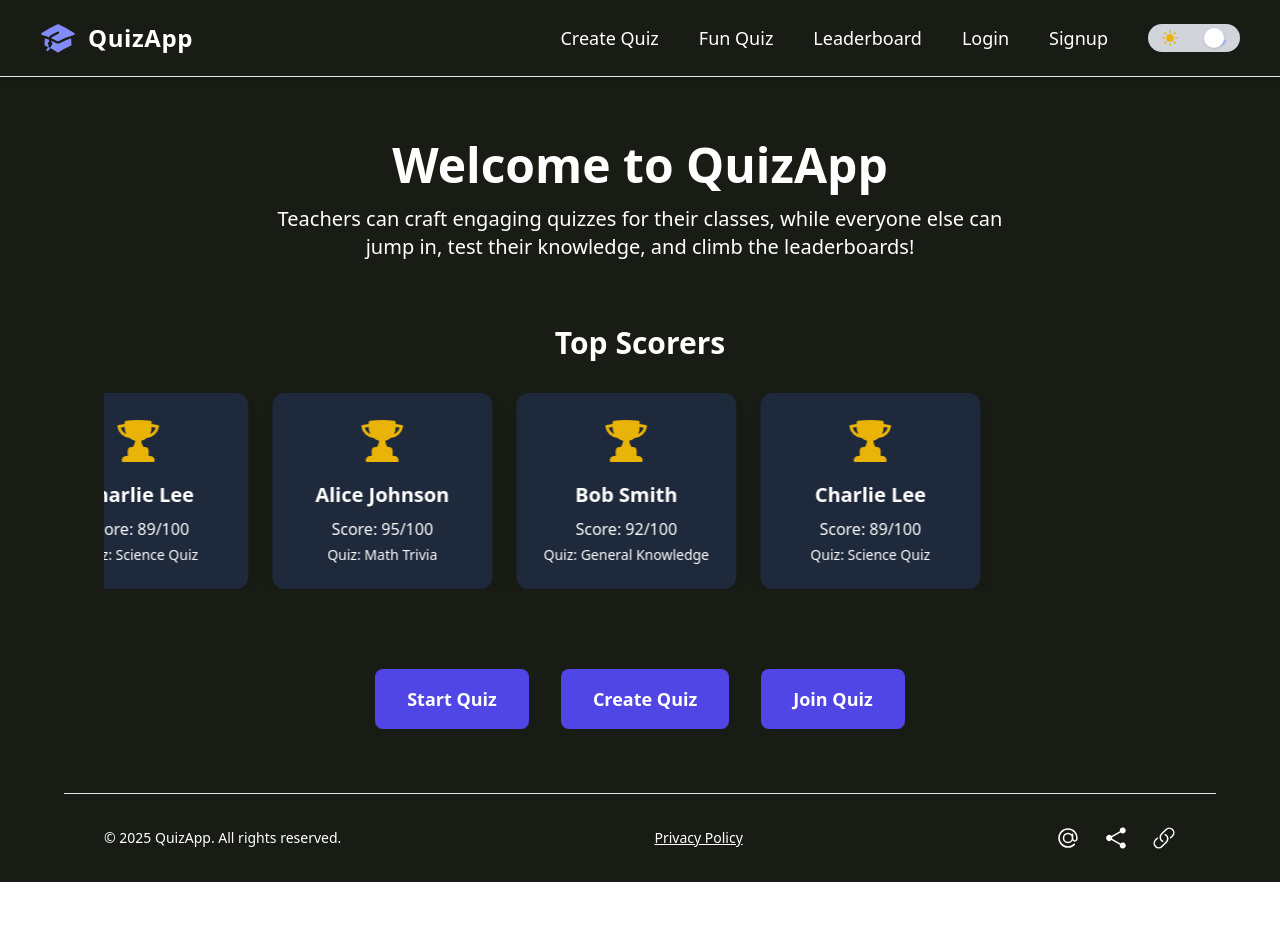
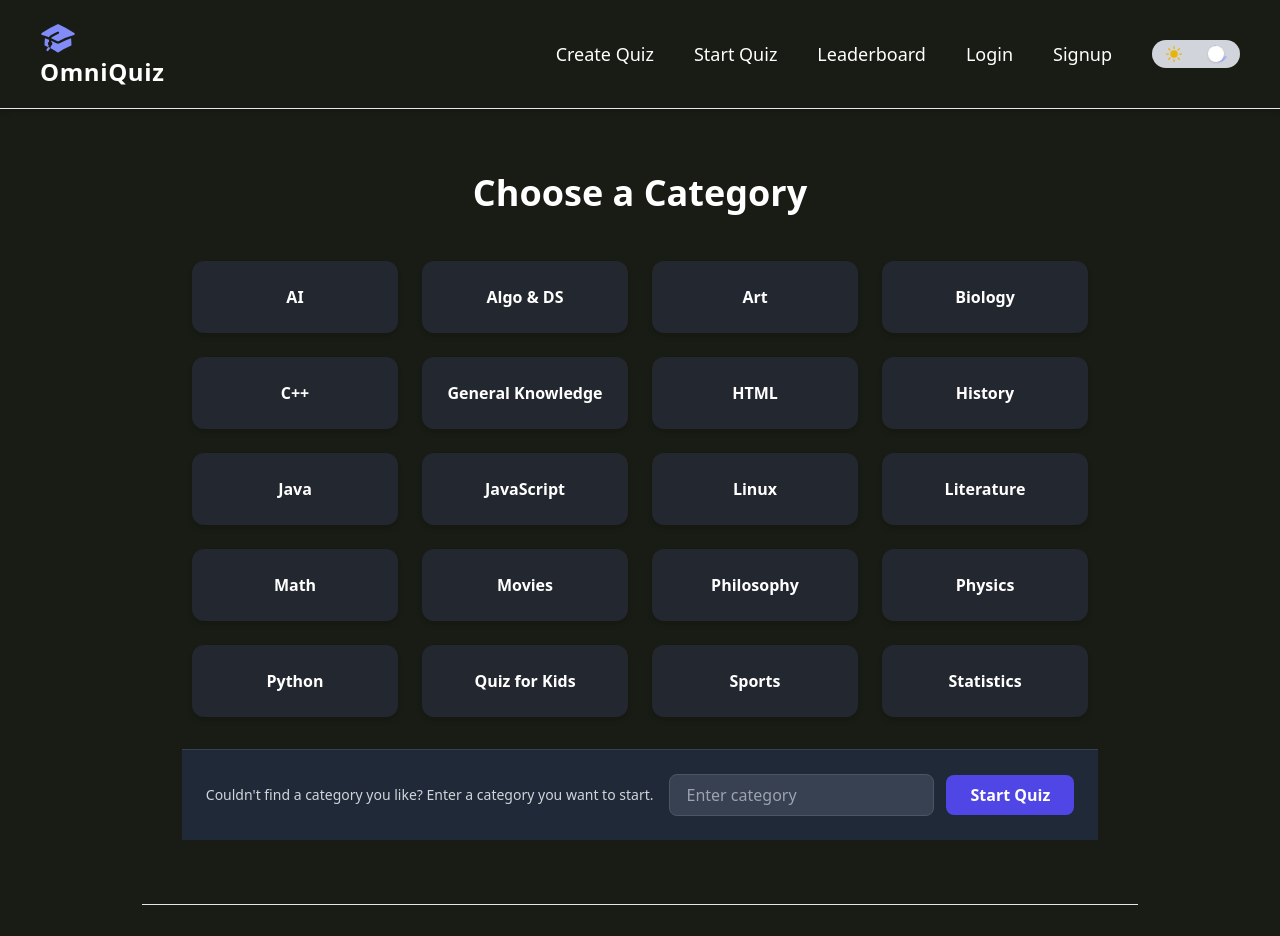
Before and after one commit to Yadati-Viswas/Quiz-App, a React (Create React App) app in the folder frontend-quiz/: page /start-quiz in a window 1280 px wide. Shown: the top 936 px of the page. Before the commit the page ends 883 px from the top, so only its background shows below. Built offline with nearby package versions, Linux system fonts and the light colour scheme.

Commit message:
Start Quiz Page Introduced.

```diff
--- a/frontend-quiz/package.json
+++ b/frontend-quiz/package.json
@@ -15,6 +15,7 @@
     "framer-motion": "^12.23.11",
     "react": "^19.1.1",
     "react-dom": "^19.1.1",
+    "react-router-dom": "^7.8.2",
     "react-scripts": "5.0.1",
     "web-vitals": "^2.1.4"
   },
--- a/frontend-quiz/src/App.js
+++ b/frontend-quiz/src/App.js
@@ -1,29 +1,27 @@
-/* HomePage.jsx */
-import { useState, useEffect } from "react";
-import Navbar from "./components/Navbar";
-import Footer from "./components/Footer";
-import Body from "./components/Body";
+import React from "react";
+import './App.css';
+import {BrowserRouter as Router, Route, Routes} from 'react-router-dom';
+import HomePage from "./HomePage";
+import StartQuizPage from "./components/pages/startQuiz";
+import { DarkModeContextProvider } from "./contexts/DarkModeContextProvider";
+// import CreateQuizPage from "./CreateQuizPage";
 
-export default function HomePage() {
-  const [darkMode, setDarkMode] = useState(true);
-
-  /* persist theme */
-  useEffect(() => {
-    const preferred = localStorage.getItem("theme");
-    setDarkMode(preferred !== "light");
-  }, []);
-  useEffect(() => {
-    document.documentElement.classList.toggle("dark", darkMode);
-    localStorage.setItem("theme", darkMode ? "dark" : "light");
-  }, [darkMode]);
-
+export default function App() {
   return (
-    <div className={`min-h-screen font-sans flex flex-col ${darkMode
-        ? "bg-[#181C14] from-slate-900 via-indigo-900 to-indigo-800 text-white"
-        : "bg-gradient-to-br from-gray-100 via-blue-100 to-blue-200 text-gray-900"}`}>
-          <Navbar darkMode={darkMode} setDarkMode={setDarkMode} />
-          <Body darkMode={darkMode}/>
-          <Footer darkMode={darkMode}/>
+    <div>
+      <DarkModeContextProvider>
+      <Router>
+        <Routes>
+          <Route path="/"  element={<HomePage/>} />
+          <Route path="/start-quiz" element={<StartQuizPage/>} />
+          {/* <Route path="/create-quiz" component={CreateQuizPage} />
+          <Route path="/leaderboard" component={LeaderboardPage} />
+          <Route path="/login" component={LoginPage} />
+          <Route path="/signup" component={SignupPage} />
+          <Route path="*" component={NotFoundPage} /> */}
+        </Routes>
+      </Router>
+      </DarkModeContextProvider>
     </div>
   );
 }
--- /dev/null
+++ b/frontend-quiz/src/HomePage.js
@@ -0,0 +1,17 @@
+import Layout from "./components/Layout";
+import Body from "./components/Body";
+import { useDarkMode } from "./contexts/DarkModeContextProvider";
+
+export default function HomePage() {
+  const { darkMode, toggleDarkMode } = useDarkMode();
+console.log("darkMode:", darkMode, "toggleDarkMode:", toggleDarkMode);
+  return (
+    <div className={`min-h-screen font-sans flex flex-col ${darkMode
+        ? "bg-[#181C14] from-slate-900 via-indigo-900 to-indigo-800 text-white"
+        : "bg-gradient-to-br from-gray-100 via-blue-100 to-blue-200 text-gray-900"}`}>
+         <Layout>
+          <Body darkMode={darkMode}/>
+        </Layout>
+    </div>
+  );
+}
--- a/frontend-quiz/src/components/Body.js
+++ b/frontend-quiz/src/components/Body.js
@@ -8,14 +8,14 @@ export default function Body({ darkMode }) {
       { name: "Charlie Lee", score: 89, quiz: "Science Quiz" },
     ];
     return (
-        <main className="px-10 py-16 max-w-6xl mx-auto border-b">
+      <div>
         {/* intro */}
         <motion.section
           initial={{ opacity: 0, y: 20 }}
           animate={{ opacity: 1, y: 0 }}
           transition={{ duration: 0.6 }}
           className="text-center mb-16">
-          <h1 className="text-5xl font-extrabold mb-4">Welcome to QuizApp</h1>
+          <h1 className="text-5xl font-extrabold mb-4">Welcome to OmniQuiz</h1>
           <p className="text-xl max-w-3xl mx-auto">
             Teachers can craft engaging quizzes for their classes,
             while everyone else can jump in, test their knowledge,
@@ -112,6 +112,6 @@ export default function Body({ darkMode }) {
             </button>
           ))}
         </motion.section>
-      </main>
+      </div>
     );
 }
--- a/frontend-quiz/src/components/Footer.js
+++ b/frontend-quiz/src/components/Footer.js
@@ -4,7 +4,7 @@ export default function Footer({ darkMode }) {
     return (
         <footer className={`border-b ${darkMode ? "border-white bg-[#181C14]" : "bg-blue-200"} py-8`}>
         <div className="max-w-6xl mx-auto px-10 flex justify-between items-center">
-          <p className="text-sm">&copy; 2025 QuizApp. All rights reserved.</p>
+          <p className="text-sm">&copy; 2025 OmniQuiz. All rights reserved.</p>
           <a href="/privacy" className="underline hover:text-indigo-300 text-sm">
             Privacy Policy
           </a>
--- /dev/null
+++ b/frontend-quiz/src/components/Layout.js
@@ -0,0 +1,19 @@
+import Navbar from "./Navbar";
+import Footer from "./Footer";
+import { useDarkMode } from "../contexts/DarkModeContextProvider";
+
+export default function Layout({ children }) {
+  const { darkMode, toggleDarkMode } = useDarkMode();
+
+  return (
+    <div className={`min-h-screen font-sans flex flex-col ${darkMode
+        ? "bg-[#181C14] from-slate-900 via-indigo-900 to-indigo-800 text-white"
+        : "bg-gradient-to-br from-gray-100 via-blue-100 to-blue-200 text-gray-900"}`}>
+          <Navbar darkMode={darkMode} toggleDarkMode={toggleDarkMode} />
+          <main className="px-10 py-16 max-w-6xl mx-auto border-b flex-grow">
+            {children}
+          </main>
+          <Footer darkMode={darkMode}/>
+    </div>
+  );
+}
--- a/frontend-quiz/src/components/Navbar.js
+++ b/frontend-quiz/src/components/Navbar.js
@@ -1,6 +1,7 @@
 import { AcademicCapIcon, SunIcon, MoonIcon} from "@heroicons/react/24/solid";
+import { Link } from "react-router-dom";
 
-function Navbar({ darkMode, setDarkMode }) {
+function Navbar({ darkMode, toggleDarkMode }) {
   return (
     <div>
       {/* NAVBAR (laptop view) */}
@@ -8,27 +9,27 @@ function Navbar({ darkMode, setDarkMode }) {
                        ${darkMode ? "bg-[#181C14]" : "bg-blue-200"} shadow-md`}>
         {/* logo + name */}
         <div className="flex items-center space-x-3">
-          <AcademicCapIcon className={`h-9 w-9 ${darkMode ? "text-indigo-400" : "text-blue-600"}`} />
-          <span className="text-2xl font-bold tracking-wide">QuizApp</span>
+          <Link to ="/"><AcademicCapIcon className={`h-9 w-9 ${darkMode ? "text-indigo-400" : "text-blue-600"}`} />
+          <p className="text-2xl font-bold tracking-wide">OmniQuiz</p></Link>
         </div>
 
         {/* nav links */}
         <div className="flex items-center space-x-10 text-lg font-medium">
           <a href="/create-quiz"  className="hover:text-indigo-300">Create Quiz</a>
-          <a href="/fun-quiz"     className="hover:text-indigo-300">Fun Quiz</a>
+          <a href="/start-quiz"     className="hover:text-indigo-300">Start Quiz</a>
           <a href="/leaderboard"  className="hover:text-indigo-300">Leaderboard</a>
           <a href="/login"        className="hover:text-indigo-300">Login</a>
           <a href="/signup"       className="hover:text-indigo-300">Signup</a>
 
           {/* theme switch */}
           <button
-            onClick={() => setDarkMode(!darkMode)}
+            onClick={() => toggleDarkMode(!darkMode)}
             className={`flex items-center px-3 py-1 rounded-full
                         bg-gray-300 dark:bg-gray-700 transition`}>
             <SunIcon  className="h-5 w-5 text-yellow-500" />
-            <div className={`w-5 h-5 mx-1 bg-white rounded-full shadow
+            <div className={`w-4 h-4 mx-1 bg-white rounded-full shadow
                              transform transition ${darkMode ? "translate-x-5" : ""}`} />
-            <MoonIcon className="h-5 w-5 text-indigo-300" />
+            <MoonIcon className=" h-5 w-5 text-indigo-300" />
           </button>
         </div>
       </nav>
--- /dev/null
+++ b/frontend-quiz/src/components/pages/startQuiz.js
@@ -0,0 +1,164 @@
+import { useState } from "react";
+import { motion, AnimatePresence } from "framer-motion";
+import Layout from "../Layout";
+import { useDarkMode } from "../../contexts/DarkModeContextProvider";
+
+const categories = [
+  "HTML", "History", "JavaScript", "Java", "Python", "Math",
+  "Physics", "C++", "Linux", "Biology", "Art",
+  "Statistics", "Algo & DS", "Movies", "Sports",
+   "Philosophy", "General Knowledge", "AI", "Quiz for Kids", "Literature"];
+categories.sort();
+const difficulties = ["Easy", "Medium", "Hard"];
+
+export default function StartQuizPage() {
+  const { darkMode } = useDarkMode();
+  const [selectedCategory, setSelectedCategory] = useState(null);
+  const [showPopup, setShowPopup] = useState(false);
+  const [selectedDifficulty, setSelectedDifficulty] = useState("");
+
+  const handleCategoryClick = (cat) => {
+    if(cat === undefined) {
+        if(selectedCategory === null || selectedCategory.trim() === "") {
+            alert("Please enter or select a valid category");
+            return;
+        }
+        console.log("Selected Category:", selectedCategory);
+        setSelectedCategory(selectedCategory);
+    }
+    else setSelectedCategory(cat);
+    setShowPopup(true);
+    setSelectedDifficulty(""); // reset difficulty
+  };
+
+  const handleStartQuiz = () => {
+    // TODO: Navigate to quiz page or start quiz logic
+    setShowPopup(false);
+    alert(`Starting ${selectedCategory} quiz (${selectedDifficulty})`);
+  };
+
+  return (
+    <Layout>
+      <motion.section
+        initial={{ opacity: 0, y: 20 }}
+        animate={{ opacity: 1, y: 0 }}
+        transition={{ duration: 0.6 }}
+        className={`flex flex-col items-center space-y-8 ${darkMode ? "text-white" : "text-gray-900"}`}
+      >
+        <h1 className="text-4xl font-bold mb-4">Choose a Category</h1>
+        <div className="grid grid-cols-1 sm:grid-cols-2 md:grid-cols-3 lg:grid-cols-4 gap-6 w-full max-w-4xl">
+          {categories.map((cat) => (
+            <motion.div
+              key={cat}
+              whileHover={{ scale: 1.05, boxShadow: "0 4px 20px rgba(0,0,0,0.15)" }}
+              whileTap={{ scale: 0.97 }}
+              className={`cursor-pointer rounded-xl p-6 text-center font-semibold transition
+                ${darkMode ? "bg-[#23272f] hover:bg-indigo-900" : "bg-white hover:bg-blue-100"}
+                shadow-md`}
+              onClick={() => handleCategoryClick(cat)}
+            >
+              {cat}
+            </motion.div>
+          ))}
+        </div>
+      </motion.section>
+
+      <AnimatePresence>
+        {showPopup && (
+          <motion.div
+            initial={{ opacity: 0, scale: 0.9 }}
+            animate={{ opacity: 1, scale: 1 }}
+            exit={{ opacity: 0, scale: 0.9 }}
+            className="fixed inset-0 z-50 flex items-center justify-center bg-black bg-opacity-40"
+          >
+            <motion.div
+              initial={{ y: 40 }}
+              animate={{ y: 0 }}
+              exit={{ y: 40 }}
+              className={`rounded-xl p-8 w-full max-w-sm
+                ${darkMode ? "bg-[#23272f] text-white" : "bg-white text-gray-900"}
+                shadow-2xl`}
+            >
+              <h2 className="text-2xl font-bold mb-4">Selected Category</h2>
+              <div className="mb-4 text-lg">{selectedCategory}</div>
+              <div className="mb-6">
+                <label className="block mb-2 font-medium">Choose Difficulty:</label>
+                <div className="flex space-x-3">
+                  {difficulties.map((diff) => (
+                    <button
+                      key={diff}
+                      className={`px-4 py-2 rounded-full border font-semibold transition
+                        ${selectedDifficulty === diff
+                          ? darkMode
+                            ? "bg-indigo-700 text-white border-indigo-700"
+                            : "bg-blue-500 text-white border-blue-500"
+                          : darkMode
+                            ? "bg-[#23272f] text-indigo-200 border-indigo-700"
+                            : "bg-white text-blue-700 border-blue-500"
+                        }`}
+                      onClick={() => setSelectedDifficulty(diff)}
+                    >
+                      {diff}
+                    </button>
+                  ))}
+                </div>
+              </div>
+              <div className="flex justify-end space-x-3">
+                <button
+                  className={`px-4 py-2 rounded font-semibold ${darkMode ? "bg-indigo-600 text-white" : "bg-blue-600 text-white"}`}
+                  onClick={() => setShowPopup(false)}
+                >
+                  Cancel
+                </button>
+                <button
+                  className={`px-4 py-2 rounded font-semibold
+                    ${selectedDifficulty
+                      ? darkMode
+                        ? "bg-indigo-600 text-white"
+                        : "bg-blue-600 text-white"
+                      : "bg-gray-400 text-gray-100 cursor-not-allowed"
+                    }`}
+                  disabled={!selectedDifficulty}
+                  onClick={handleStartQuiz}
+                >
+                  Start Quiz
+                </button>
+              </div>
+            </motion.div>
+          </motion.div>
+        )}
+      </AnimatePresence>
+      <motion.div className={`px-6 py-6 mt-8 ${darkMode ? "bg-[#1f2937] border-t border-gray-700" : "bg-gray-50 border-t border-gray-200"}`}>
+        <div className="max-w-4xl mx-auto flex flex-col sm:flex-row items-start sm:items-center justify-between gap-4">
+            <p className={`text-sm ${darkMode ? "text-gray-300" : "text-gray-600"} flex-1`}>
+            Couldn't find a category you like? Enter a category you want to start.
+            </p>
+            <div className="flex items-center gap-3 w-full sm:w-auto">
+            <motion.input
+                type="text"
+                placeholder="Enter category"
+                className={`flex-1 px-4 py-2 rounded-lg min-w-0
+                ${darkMode
+                    ? "bg-[#374151] text-white placeholder-gray-400 border border-gray-600 focus:border-indigo-500 focus:ring-1 focus:ring-indigo-500"
+                    : "bg-white text-gray-900 placeholder-gray-500 border border-gray-300 focus:border-blue-500 focus:ring-1 focus:ring-blue-500"
+                }`}
+                onChange={(e) => setSelectedCategory(e.target.value)}
+            />
+            <motion.button
+                whileHover={{ scale: 1.02 }}
+                whileTap={{ scale: 0.98 }}
+                className={`px-6 py-2 rounded-lg font-semibold whitespace-nowrap
+                ${darkMode
+                    ? "bg-indigo-600 text-white hover:bg-indigo-700"
+                    : "bg-blue-600 text-white hover:bg-blue-700"
+                } transition-colors`}
+                onClick={() => handleCategoryClick()}
+            >
+                Start Quiz
+            </motion.button>
+            </div>
+        </div>
+        </motion.div>
+    </Layout>
+  );
+}
--- /dev/null
+++ b/frontend-quiz/src/contexts/DarkModeContextProvider.js
@@ -0,0 +1,29 @@
+import { createContext, useState, useEffect, useContext } from "react";
+
+export const DarkModeContext = createContext();
+
+export function DarkModeContextProvider({ children }) {
+    const [darkMode, setDarkMode] = useState(() => {
+    if (typeof window === "undefined") return true;
+    return localStorage.getItem("theme") !== "light";
+  });
+
+  useEffect(() => {
+    localStorage.setItem("theme", darkMode ? "dark" : "light");
+  }, [darkMode]);
+
+  const toggleDarkMode = (value) => {
+    const next = typeof value === "boolean" ? value : !darkMode;
+    setDarkMode(next);
+  };
+
+  return (
+    <DarkModeContext.Provider value={{ darkMode, toggleDarkMode }}>
+      {children}
+    </DarkModeContext.Provider>
+  )
+}
+
+export function useDarkMode() {
+  return useContext(DarkModeContext);
+}
```
Also changed, not shown: 1 other file (tests, documents, lock files or other folders).
